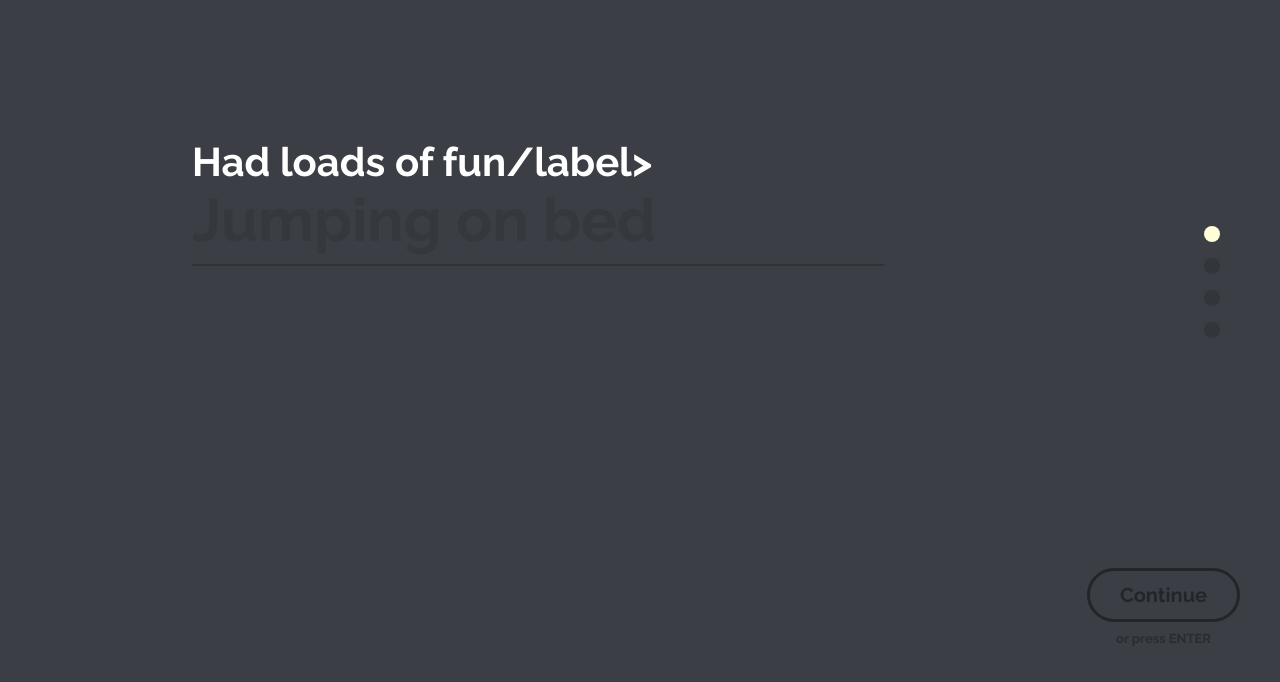
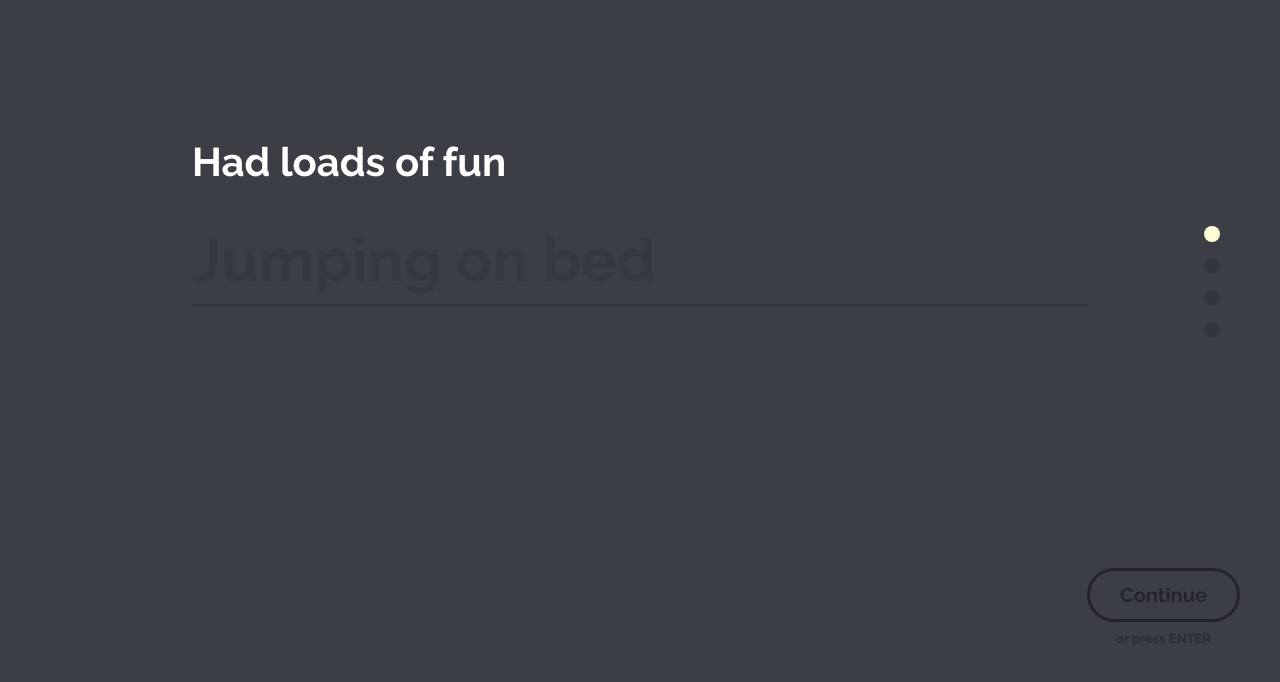
Before and after one commit to sanketh95/pensieve, a plain HTML site: page form.html in a window 1280 px wide. Shown: the part 118-800 px from the top of the page. Drawn offline with Linux system fonts and the light colour scheme.

Commit message:
Fixed issue with form

```diff
--- a/form.html
+++ b/form.html
@@ -25,7 +25,7 @@
 				<form id="myform" method="post" action="/add" class="fs-form fs-form-full" autocomplete="off">
 					<ol class="fs-fields">
 						<li>
-							<label class="fs-field-label fs-anim-upper" for="q1">Had loads of fun/label>
+							<label class="fs-field-label fs-anim-upper" for="q1">Had loads of fun</label>
 							<input class="fs-anim-lower" id="q1" name="title" type="text" placeholder="Jumping on bed" required/>
 						</li>
 						<li>
```
Also changed, not shown: 1 other file.
